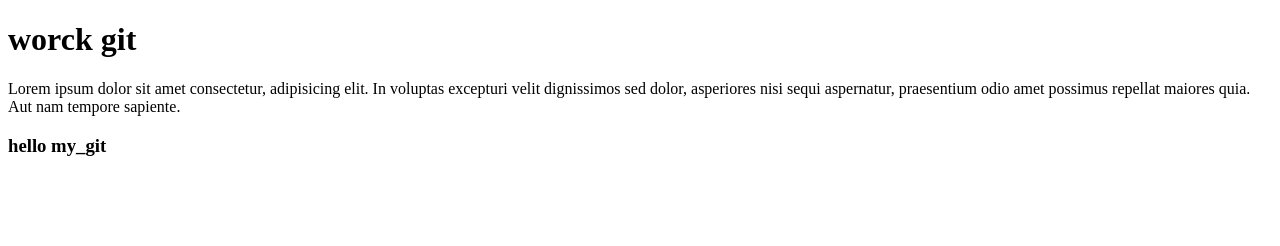
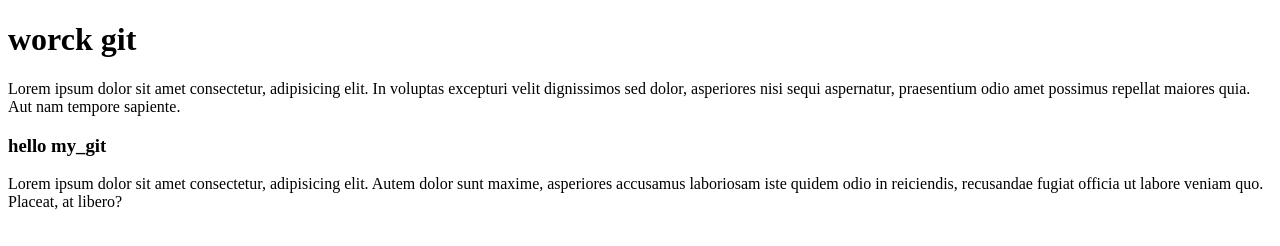
Before and after one commit to sergeycolesnik1/red, a plain HTML site: page index.html in a window 1280 px wide. Drawn offline with Linux system fonts and the light colour scheme.

Commit message:
мой комит

```diff
--- a/index.html
+++ b/index.html
@@ -10,5 +10,6 @@
     <h1>worck git</h1>
     <p>Lorem ipsum dolor sit amet consectetur, adipisicing elit. In voluptas excepturi velit dignissimos sed dolor, asperiores nisi sequi aspernatur, praesentium odio amet possimus repellat maiores quia. Aut nam tempore sapiente.</p>
   <div class="main"><h3>hello my_git</h3></div>
+  <p>Lorem ipsum dolor sit amet consectetur, adipisicing elit. Autem dolor sunt maxime, asperiores accusamus laboriosam iste quidem odio in reiciendis, recusandae fugiat officia ut labore veniam quo. Placeat, at libero?</p>
 </body>
 </html>
```
